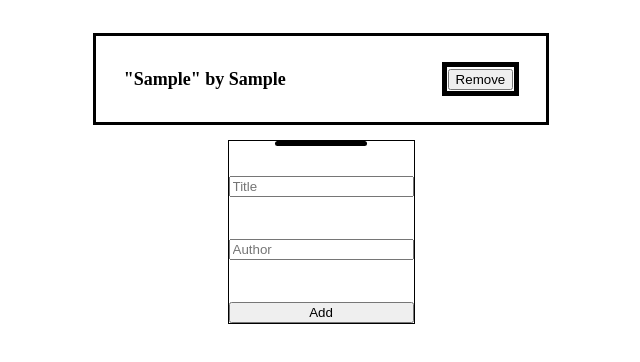
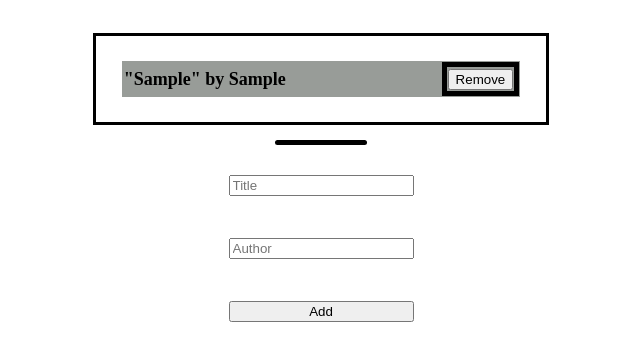
Before and after one commit to dlwub/Awesome-Books-with-Classes, a website: page index.html in a window 1280 px wide. Both pictures are taken after typing "Sample", "Sample" into the empty fields and a click on the button "Add". Shown: the part 70-432 px from the top of the page, without its empty margins (319-959 px from the left). Drawn offline with Linux system fonts and the light colour scheme.

Commit message:
Fix linter errors in index.js file

```diff
--- a/style.css
+++ b/style.css
@@ -29,7 +29,6 @@ form {
   display: flex;
   flex-direction: column;
   height: auto;
-  border: 1px solid black;
 }
 
 form .style-me {
@@ -64,6 +63,6 @@ table tr {
   justify-content: space-between;
 }
 
-#books-list tbody:nth-child(even) {
-	 background-color: rgb(152, 156, 152);
-	}
+#books-list tbody:nth-child(odd) {
+  background-color: rgb(152, 156, 152);
+}
```
Also changed, not shown: package.json (+5 -4 lines), .eslintrc.json, 1 other file.
